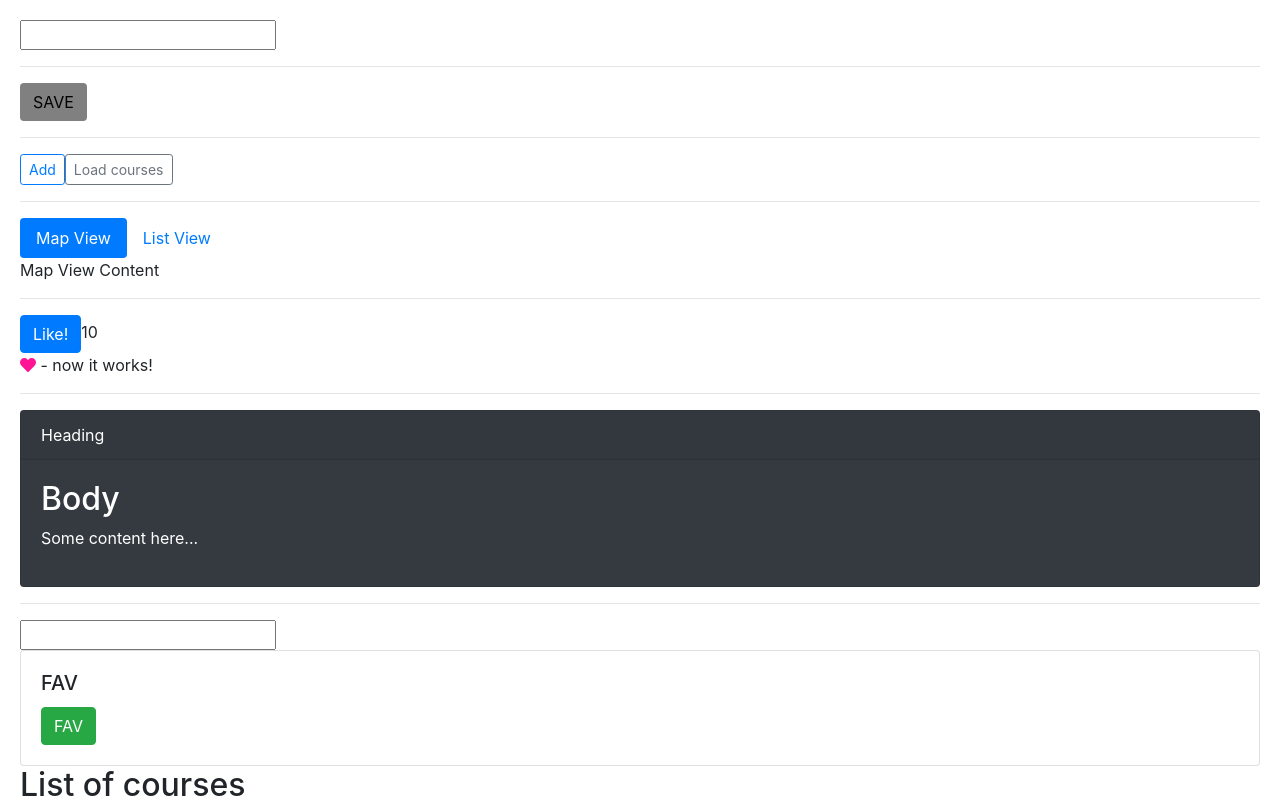
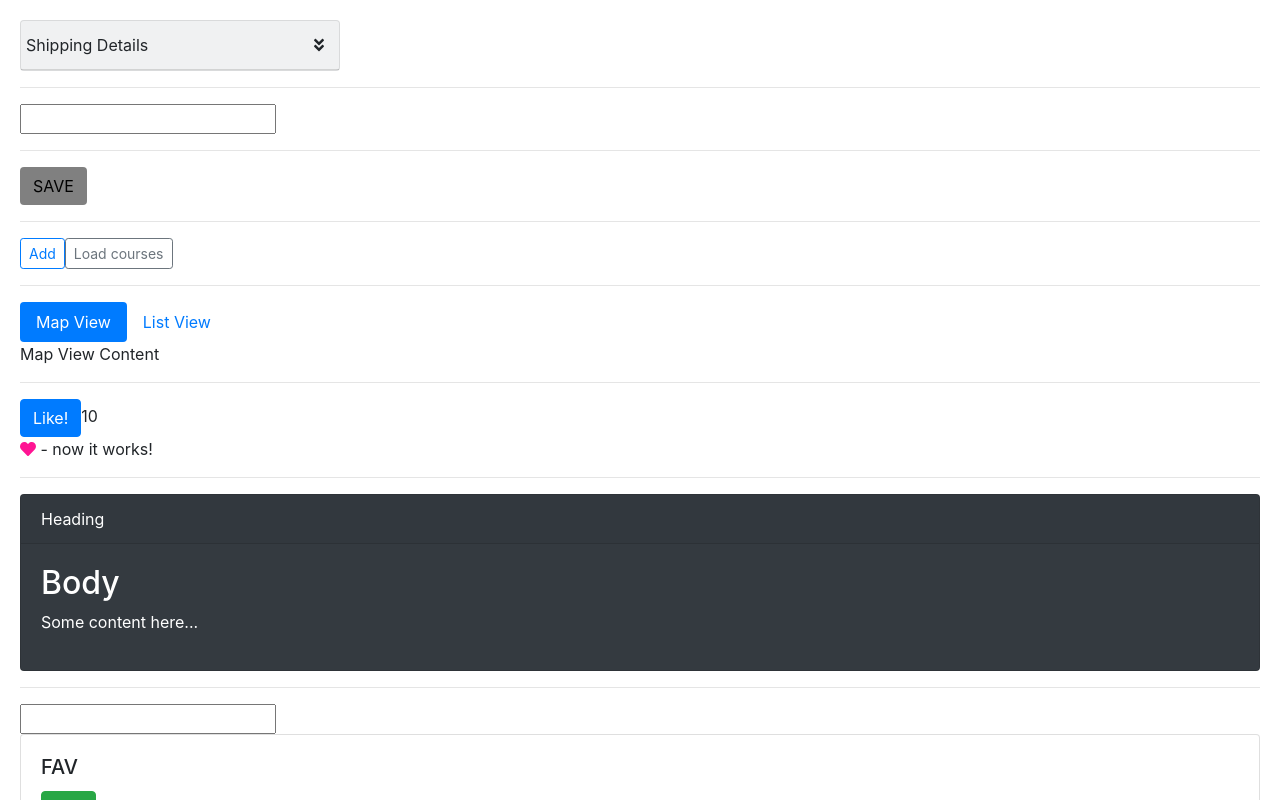
Before and after one commit to luk452/AngularDemo, an Angular app: page / in a window 1280 px wide. Shown: the top 800 px of the page. Built offline with nearby package versions, Linux system fonts and the light colour scheme.

Commit message:
Zippy component - exercise

```diff
--- a/src/app/app.component.html
+++ b/src/app/app.component.html
@@ -1,3 +1,9 @@
+<zippy title="Shipping Details">
+  <h5>Shipping Details Content</h5>
+  <p>Qwer asdf</p>
+</zippy>
+<hr>
+
 <!-- <input type="text" appInputFormat [format]="'uppercase'"> -->
 <!-- As we have only 1 input we can simplify it: -->
 
--- a/src/app/app.module.ts
+++ b/src/app/app.module.ts
@@ -16,6 +16,7 @@ import { PanelComponent } from './panel/panel.component';
 import { LikeComponent } from './like/like.component';
 import { Courses2Component } from './courses2/courses2.component';
 import { InputFormatDirective } from './input-format.directive';
+import { ZippyComponent } from './zippy/zippy.component';
 
 
 @NgModule({
@@ -30,7 +31,8 @@ import { InputFormatDirective } from './input-format.directive';
     PanelComponent,
     LikeComponent,
     Courses2Component,
-    InputFormatDirective
+    InputFormatDirective,
+    ZippyComponent
   ],
   imports: [
     BrowserModule,
--- /dev/null
+++ b/src/app/zippy/zippy.component.css
@@ -0,0 +1,3 @@
+.collapseButton {
+    padding-right: 10px;
+}
--- /dev/null
+++ b/src/app/zippy/zippy.component.html
@@ -0,0 +1,12 @@
+<div class="card bg-light mb-3" style="max-width: 20rem;">
+  <div class="card-header container">
+    <div class="row" (click)="toggle()" style="cursor: pointer;">
+      <span>{{ title }}</span>
+      <span [hidden]="isExpanded" class="col text-right collapseButton"><i class="fas fa-angle-double-down"></i></span>
+      <span [hidden]="!isExpanded" class="col text-right collapseButton"><i class="fas fa-angle-double-up"></i></span>
+    </div>
+  </div>
+  <div class="card-body" *ngIf="isExpanded">
+    <ng-content></ng-content>
+  </div>
+</div>
--- /dev/null
+++ b/src/app/zippy/zippy.component.ts
@@ -0,0 +1,18 @@
+import { Component, OnInit, Input } from '@angular/core';
+
+@Component({
+  selector: 'zippy',
+  templateUrl: './zippy.component.html',
+  styleUrls: ['./zippy.component.css']
+})
+export class ZippyComponent {
+  isExpanded: boolean = false;
+  content: string;
+
+  @Input ('title') title: string;
+
+  toggle() {
+    this.isExpanded=!this.isExpanded;
+  }
+
+}
```
Also changed, not shown: 1 other file (tests, documents, lock files or other folders).
